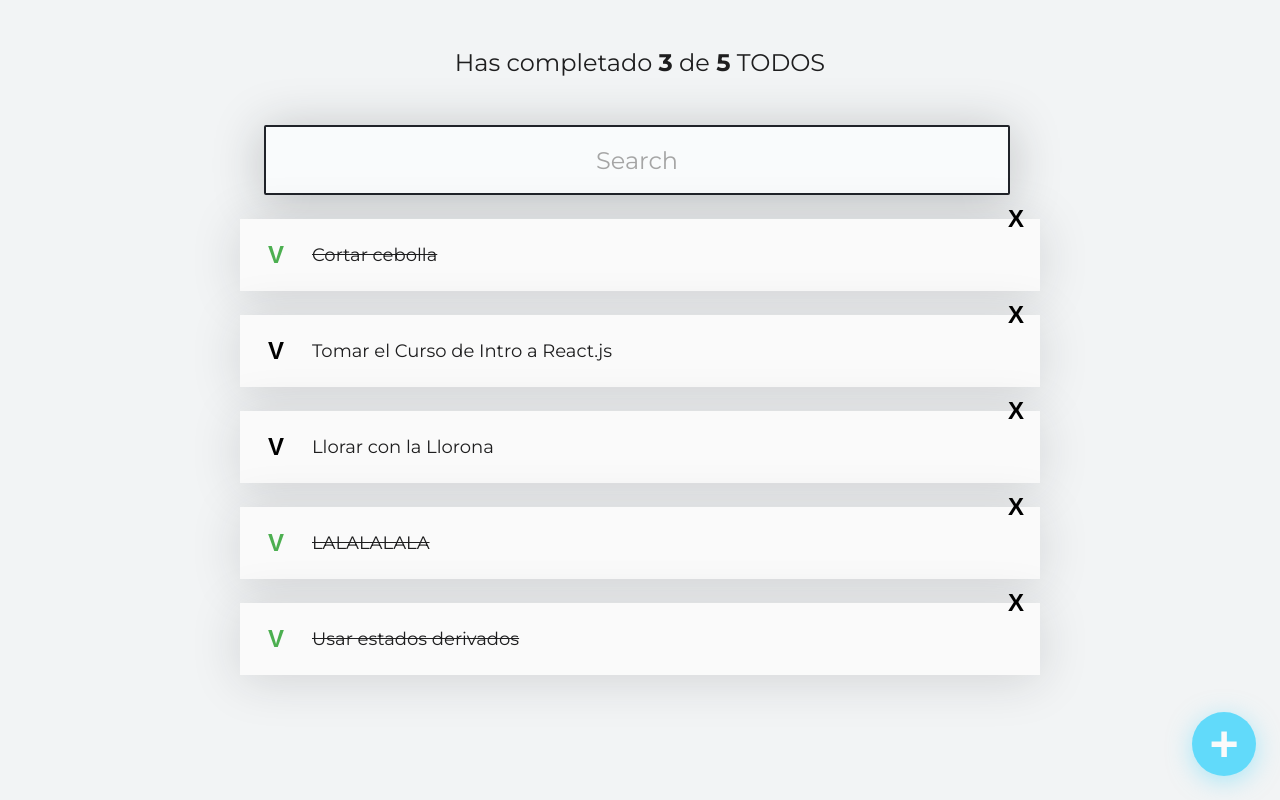
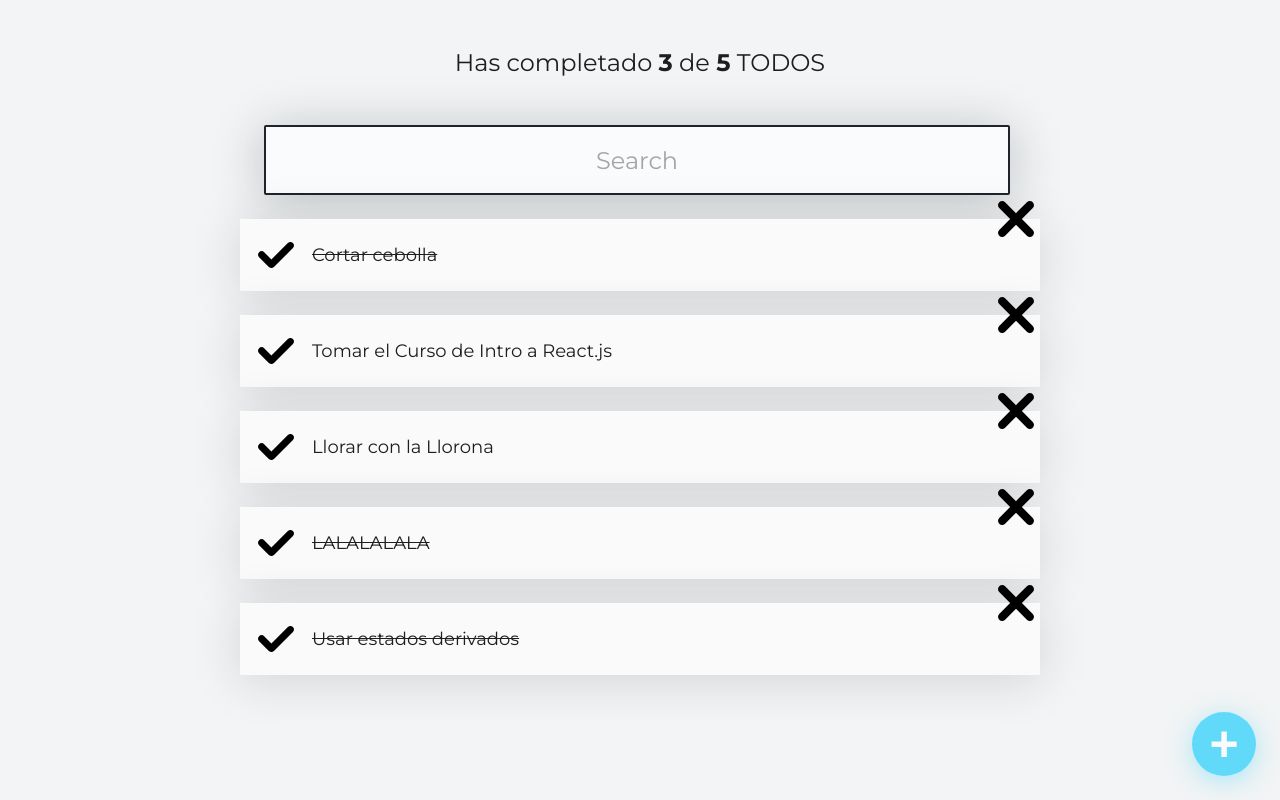
Before and after one commit to Emmanueloz/curso-react-intro, a React (Create React App) app: page / in a window 1280 px wide. Built offline with nearby package versions, Linux system fonts and the light colour scheme.

Commit message:
Iconos en React: librerías y SVG

```diff
--- /dev/null
+++ b/src/CompleteIcon.js
@@ -0,0 +1,7 @@
+import { TodoIcon } from "./TodoIcon";
+
+function CompleteIcon() {
+  return <TodoIcon type="check" color="" />;
+}
+
+export { CompleteIcon };
--- /dev/null
+++ b/src/DeleteIcon.js
@@ -0,0 +1,7 @@
+import { TodoIcon } from "./TodoIcon";
+
+function DeleteIcon() {
+  return <TodoIcon type="delete" color="" />;
+}
+
+export { DeleteIcon };
--- /dev/null
+++ b/src/TodoIcon.js
@@ -0,0 +1,20 @@
+import { ReactComponent as CheckSVG } from "./check.svg";
+import { ReactComponent as DeleteSVG } from "./delete.svg";
+import PropTypes from "prop-types";
+
+TodoIcon.propTypes = {
+  type: PropTypes.string.isRequired,
+};
+
+const iconTypes = {
+  check: <CheckSVG />,
+  delete: <DeleteSVG />,
+};
+
+function TodoIcon({ type }) {
+  return (
+    <button className={`Icon Icon-svg Icon-${type}`}>{iconTypes[type]}</button>
+  );
+}
+
+export { TodoIcon };
--- a/src/TodoItem.js
+++ b/src/TodoItem.js
@@ -1,5 +1,7 @@
 import "./TodoItem.css";
 import PropTypes from "prop-types";
+import { CompleteIcon } from "./CompleteIcon";
+import { DeleteIcon } from "./DeleteIcon";
 
 TodoItem.propTypes = {
   text: PropTypes.string.isRequired,
@@ -11,18 +13,23 @@
 function TodoItem({ text, completed, onComplete, onDelete }) {
   return (
     <li className="TodoItem">
-      <button
+      {/*<button
         onClick={onComplete}
         className={`Icon Icon-check ${completed && "Icon-check--active"}`}
       >
         V
-      </button>
+      </button>*/}
+      <CompleteIcon />
       <p className={`TodoItem-p ${completed && "TodoItem-p--complete"}`}>
         {text}
       </p>
+      <DeleteIcon />
+      {/*
+
       <button onClick={onDelete} className="Icon Icon-delete">
         X
       </button>
+      */}
     </li>
   );
 }
```
Also changed, not shown: src/check.svg (added), src/delete.svg (added).
